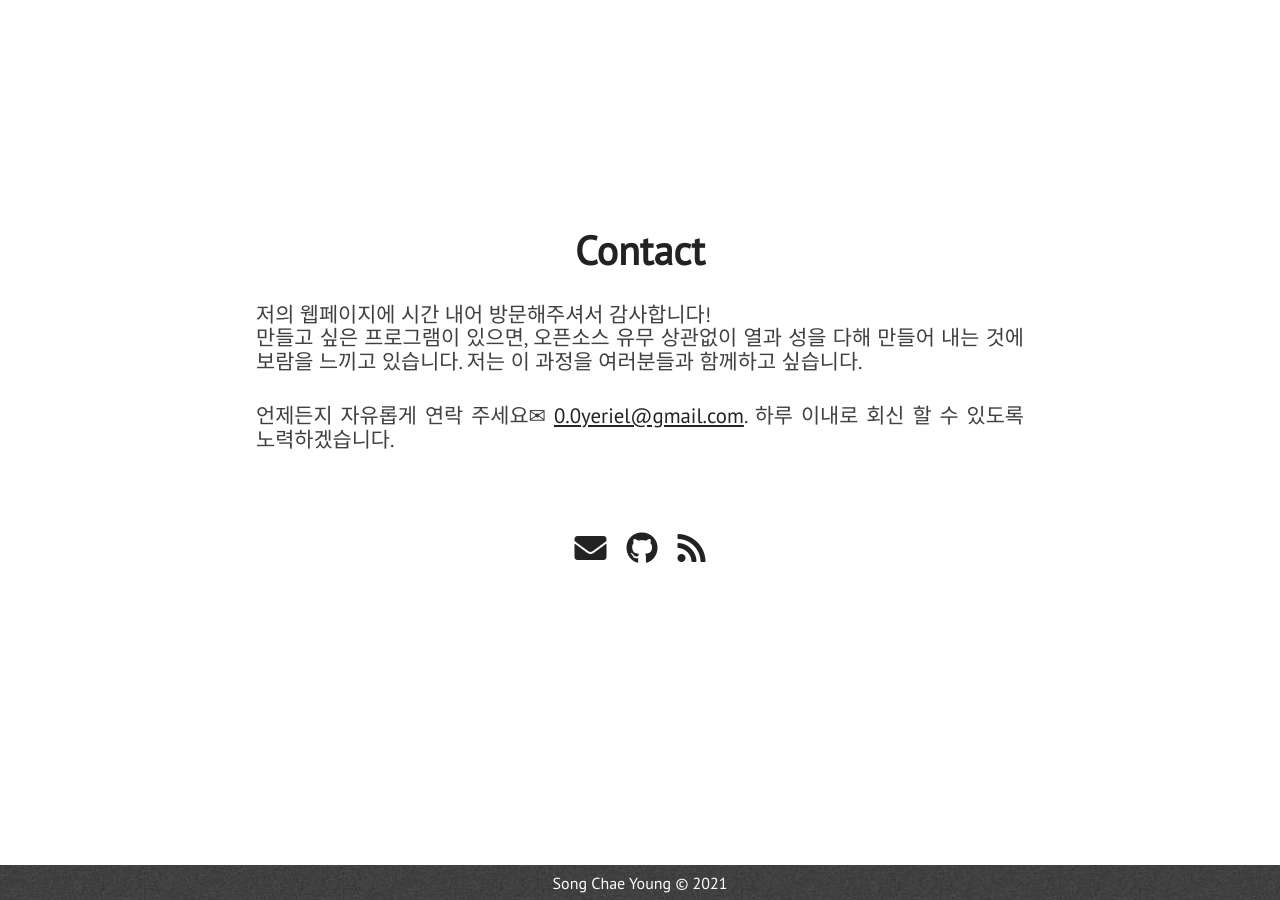
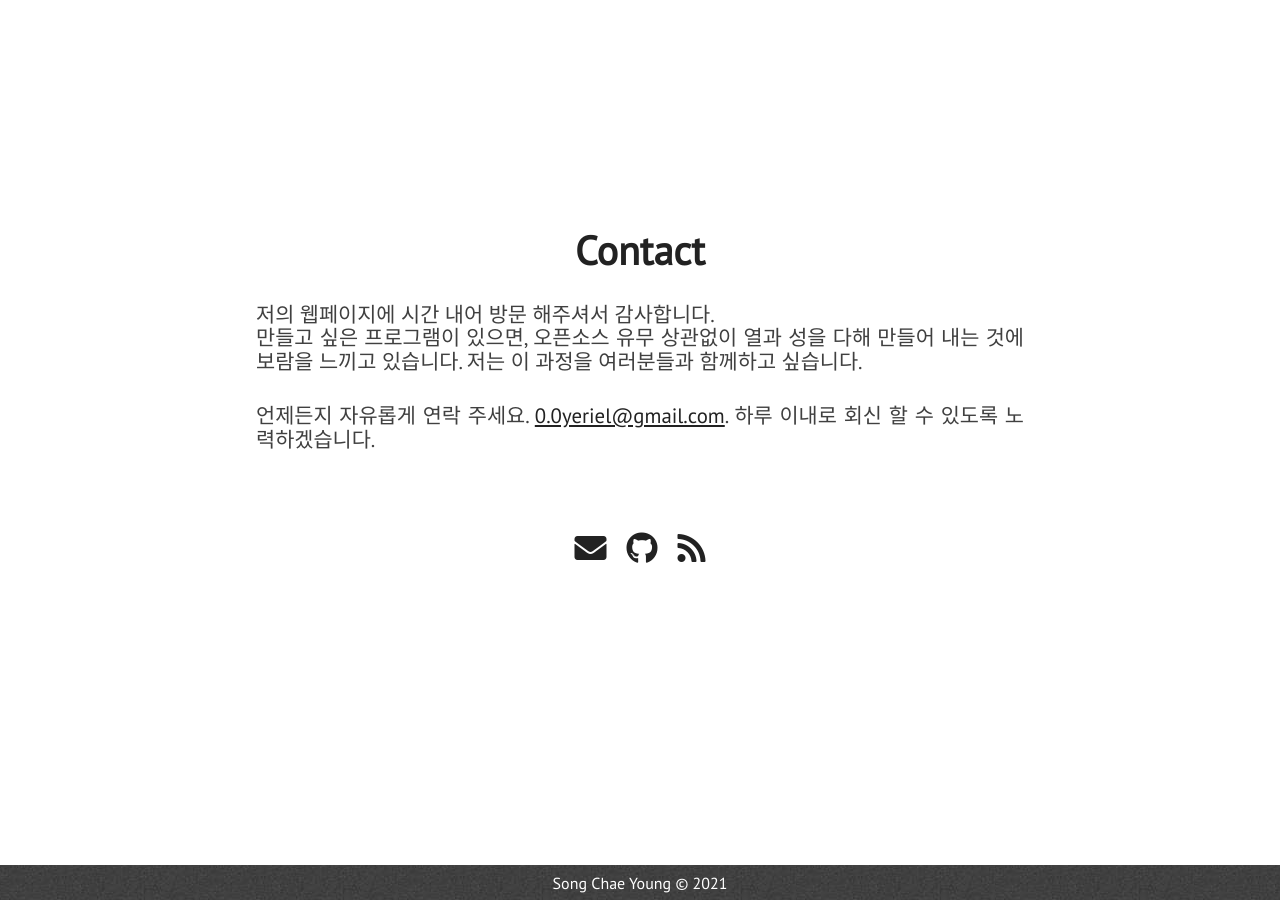
Before and after one commit to SongChaeYoung98/SongChaeYoung98.github.io, a Jekyll site: the page built from index.html, in a window 1280 px wide and 900 px high, scrolled down 5081 px. Built offline with Jekyll 4.4.1, drawn with Linux system fonts in a browser that asks for light colours; nearby versions of some CDN libraries.

```diff
--- a/_includes/extra.html
+++ b/_includes/extra.html
@@ -3,10 +3,10 @@
         <div>
             <div class="section-heading" id="chat-text">Contact</div>
             <p class="paragraph-text justify-text">
-                저의 웹페이지에 시간 내어 방문해주셔서 감사합니다!<br>만들고 싶은 프로그램이 있으면, 오픈소스 유무 상관없이 열과 성을 다해 만들어 내는 것에 보람을 느끼고 있습니다. 저는 이 과정을 여러분들과 함께하고 싶습니다.
+                저의 웹페이지에 시간 내어 방문 해주셔서 감사합니다.<br>만들고 싶은 프로그램이 있으면, 오픈소스 유무 상관없이 열과 성을 다해 만들어 내는 것에 보람을 느끼고 있습니다. 저는 이 과정을 여러분들과 함께하고 싶습니다.
             </p>
             <p class="paragraph-text justify-text">
-                언제든지 자유롭게 연락 주세요✉ <a href="mailto:{{ site.email }}">{{ site.email }}</a>. 하루 이내로 회신 할 수 있도록 노력하겠습니다.
+                언제든지 자유롭게 연락 주세요. <a href="mailto:{{ site.email }}">{{ site.email }}</a>. 하루 이내로 회신 할 수 있도록 노력하겠습니다.
             </p>
 
             <div class="extra-links">
@@ -22,15 +22,7 @@
                 <span class="hint--bottom bottom-link" aria-label="Web Blog">
                     <a href="https://songchaeyoung98.github.io/"><i class="head-icon fas fa-rss"></i></a>
                 </span>
-                <!-- <span class="hint--bottom bottom-link" aria-label="Keybase">
-                    <a href="https://keybase.io/{{ site.keybase_username }}"><i class="head-icon fab fa-keybase"></i></a>
-                </span> -->
-                <!-- <span class="hint--bottom bottom-link" aria-label="Reddit">
-                    <a href="https://www.reddit.com/u/{{ site.reddit_username }}"><i class="head-icon fab fa-reddit"></i></a>
-                </span>
-                <span class="hint--bottom bottom-link" aria-label="Twitter">
-                    <a href="https://twitter.com/{{ site.twitter_username }}"><i class="head-icon fab fa-twitter"></i></a>
-                </span> -->
+
             </div>
         </div>
     </section>
```
